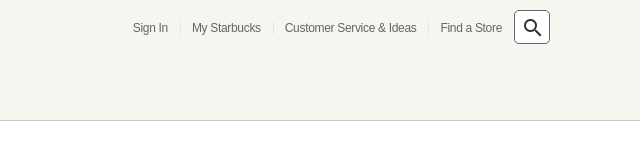
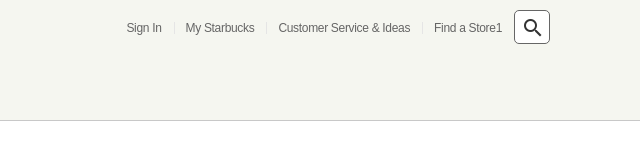
Before and after one commit to gustn1029/starbucks, a plain HTML site: page index.html in a window 1280 px wide. Shown: the full height of the page, 640-1280 px from the left. Drawn offline with nearby package versions, Linux system fonts and the light colour scheme.

Commit message:
서브 메뉴 수정

```diff
--- a/index.html
+++ b/index.html
@@ -36,7 +36,7 @@
                     <li><a href="/signin">Sign In</a></li>
                     <li><a href="javascript:void(0)">My Starbucks</a></li>
                     <li><a href="javascript:void(0)">Customer Service & Ideas</a></li>
-                    <li><a href="javascript:void(0)">Find a Store</a></li>
+                    <li><a href="javascript:void(0)">Find a Store1</a></li>
                 </ul>
                 <div class="search">
                     <form action="#">
```
